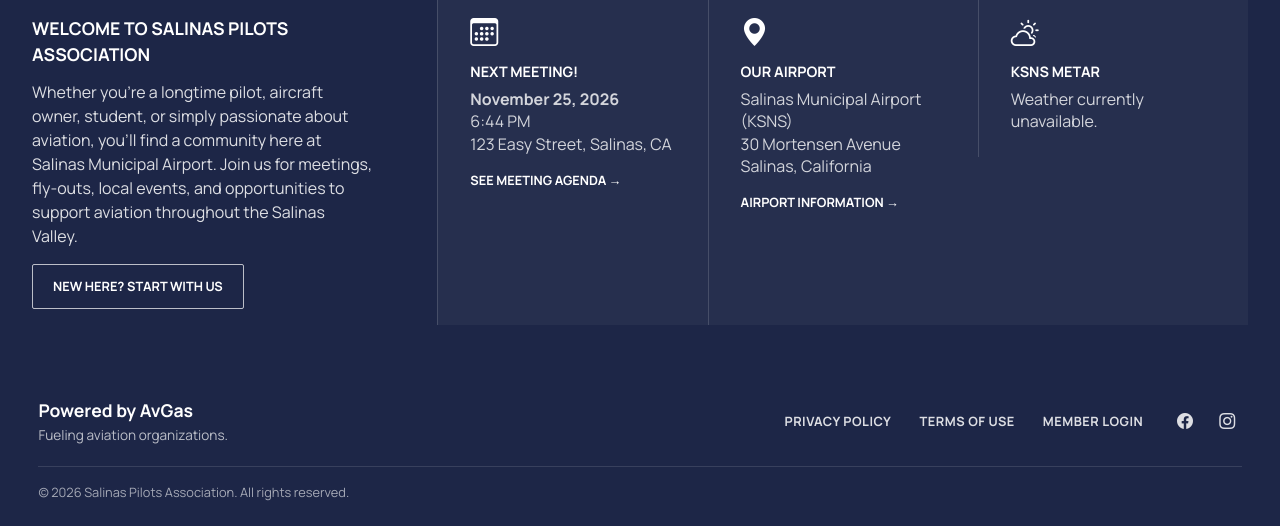
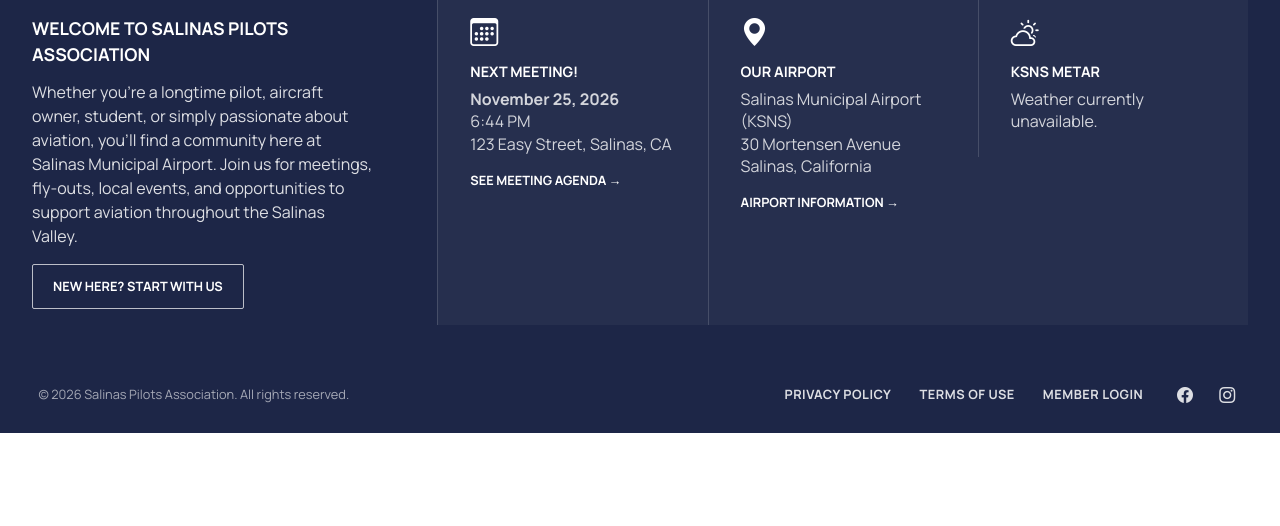
Before and after one commit to mccodav1/aviation-platform, a Django app: page / in a window 1280 px wide. Shown: the part 1159-1685 px from the top of the page. After the commit the page ends 1592 px from the top, so only its background shows below. Run offline with Django 5.2, Linux system fonts and the light colour scheme; data comes from the database, SQL or seed files in the repository; data that the repository does not hold is empty.

Commit message:
Drop AvGas branding, put copyright on the left of the footer
Simplifies the footer to match the original reference layout exactly:
copyright on the left, Privacy Policy / Terms of Use / login / social
icons on the right, single row - no more separate "Powered by AvGas"
block or a second row/divider for the copyright line.

Co-Authored-By: Claude Sonnet 5 <noreply@anthropic.com>
Claude-Session: https://claude.ai/code/session_01MM8XioopNeZpSWucWsCZHq

```diff
--- a/static/css/footer.css
+++ b/static/css/footer.css
@@ -3,7 +3,7 @@
 footer {
     background: var(--color-secondary);
     color: white;
-    padding: 2.5rem 0 1.5rem;
+    padding: 1.5rem 0;
 }
 
 .footer-row {
@@ -12,23 +12,6 @@ footer {
     justify-content: space-between;
     align-items: center;
     gap: 1.5rem;
-
-    padding-bottom: 1.25rem;
-    margin-bottom: 1rem;
-
-    border-bottom: 1px solid rgb(255 255 255 / 12%);
-}
-
-.footer-brand strong {
-    display: block;
-    font-size: 1.1rem;
-}
-
-.footer-brand p {
-    margin-top: 0.15rem;
-
-    color: rgb(255 255 255 / 70%);
-    font-size: 0.85rem;
 }
 
 .footer-links {
--- a/templates/app/base.html
+++ b/templates/app/base.html
@@ -57,13 +57,10 @@
 
 <footer>
 
-    <div class="container-wide footer">
+    <div class="container-wide footer-row">
 
-        <div class="footer-row">
-
-            <div class="footer-brand">
-                <strong>Powered by AvGas</strong>
-                <p>Fueling aviation organizations.</p>
+        <div class="copyright">
+            © {% now "Y" %} {{ organization.name }}. All rights reserved.
         </div>
 
         <div class="footer-links">
@@ -87,12 +84,6 @@
 
     </div>
 
-        <div class="copyright">
-            © {% now "Y" %} {{ organization.name }}. All rights reserved.
-        </div>
-
-    </div>
-
 </footer>
 
 {% block extra_scripts %}{% endblock %}
```
Lines whose indentation alone changed are shown as unchanged.
